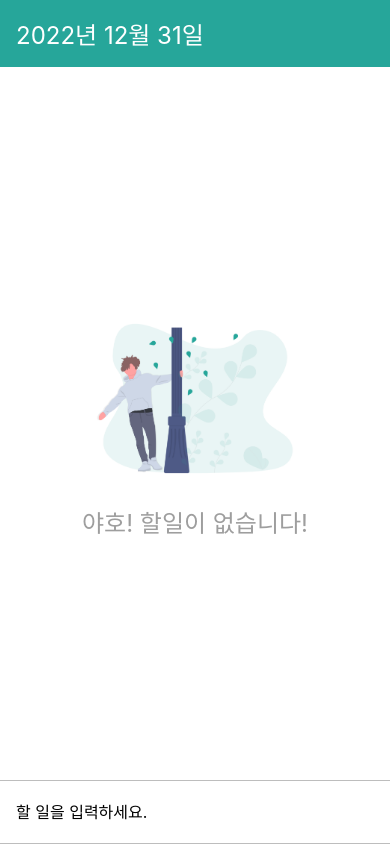
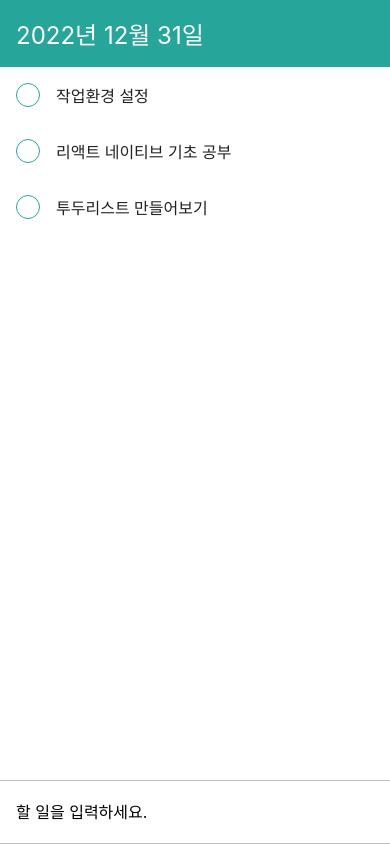
Before and after one commit to sungjaeahn-kopo/LearnReactNative, a React Native app: screen / in a window 390 px wide. Built offline with nearby package versions, Linux system fonts and the light colour scheme.

Commit message:
RL_Todo Comp.

```diff
--- a/App.js
+++ b/App.js
@@ -18,9 +18,16 @@
 import {SafeAreaProvider, SafeAreaView} from 'react-native-safe-area-context';
 import AddTodo from './components/AddTodo';
 import Empty from './components/Empty';
+import TodoList from './components/TodoList';
 
 const App = () => {
   const today = new Date();
+
+  const [todos, setTodos] = useState([
+    {id: 1, text: '작업환경 설정', done: true},
+    {id: 2, text: '리액트 네이티브 기초 공부', done: false},
+    {id: 3, text: '투두리스트 만들어보기', done: false},
+  ]);
   console.log(today);
 
   return (
@@ -30,7 +37,7 @@
           behavior={Platform.select({ios: 'padding', android: undefined})}
           style={styles.avoid}>
           <DateHead date={today} />
-          <Empty />
+          {todos.length === 0 ? <Empty /> : <TodoList todos={todos} />}
           <AddTodo />
         </KeyboardAvoidingView>
       </SafeAreaView>
--- /dev/null
+++ b/components/TodoItem.js
@@ -0,0 +1,34 @@
+import React from 'react';
+import {View, Text, StyleSheet} from 'react-native';
+
+function TodoItem({id, text, done}) {
+  return (
+    <View style={styles.item}>
+      <View style={styles.circle} />
+      <Text style={styles.text}>{text}</Text>
+    </View>
+  );
+}
+
+const styles = StyleSheet.create({
+  item: {
+    flexDirection: 'row',
+    padding: 16,
+    alignItems: 'center',
+  },
+  circle: {
+    width: 24,
+    height: 24,
+    borderRadius: 12,
+    borderColor: '#26a69a',
+    borderWidth: 1,
+    marginRight: 16,
+  },
+  text: {
+    flex: 1,
+    fontSize: 16,
+    color: '#212121',
+  },
+});
+
+export default TodoItem;
--- /dev/null
+++ b/components/TodoList.js
@@ -0,0 +1,27 @@
+import React from 'react';
+import {FlatList, View, Text, StyleSheet} from 'react-native';
+import TodoItem from './TodoItem';
+
+function TodoList({todos}) {
+  return (
+    <FlatList
+      style={styles.list}
+      data={todos}
+      renderItem={({item}) => (
+        <View>
+          <TodoItem id={item.id} text={item.text} done={item.done} />
+        </View>
+      )}
+      // 각 항목의 고유값 추출함수 (고유값 : String type)
+      ketExtractor={item => item.id.toString()}
+    />
+  );
+}
+
+const styles = StyleSheet.create({
+  list: {
+    flex: 1,
+  },
+});
+
+export default TodoList;
```
